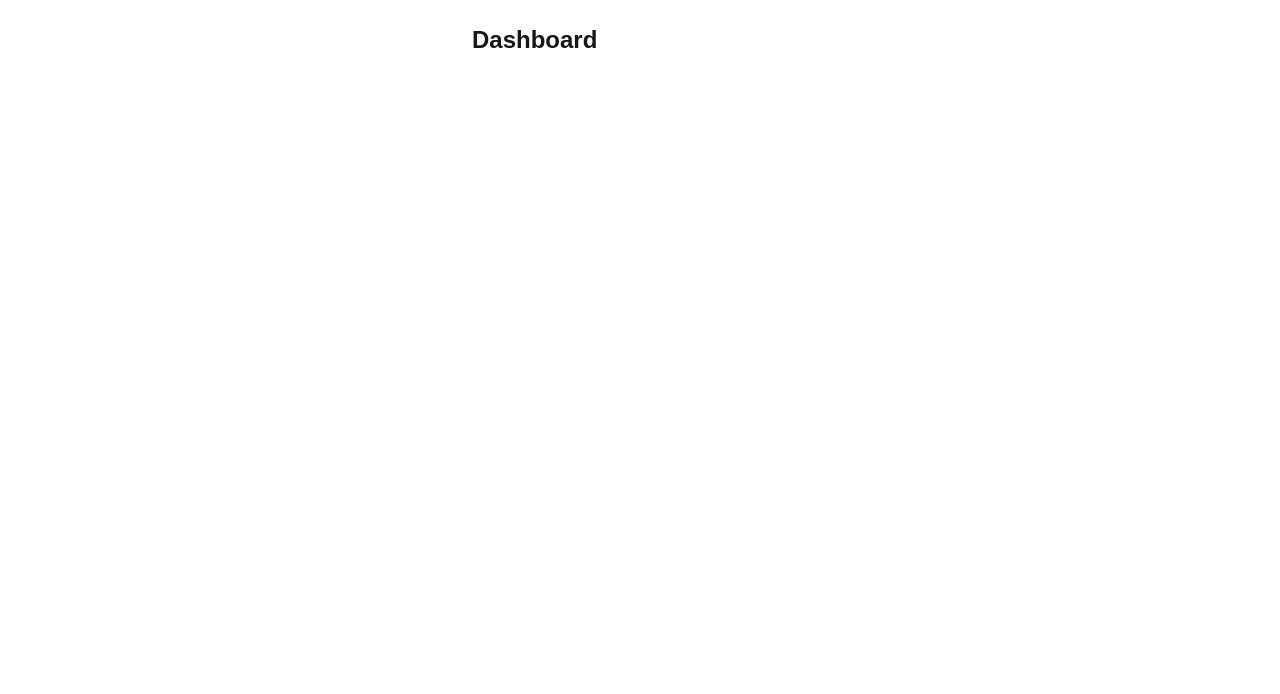
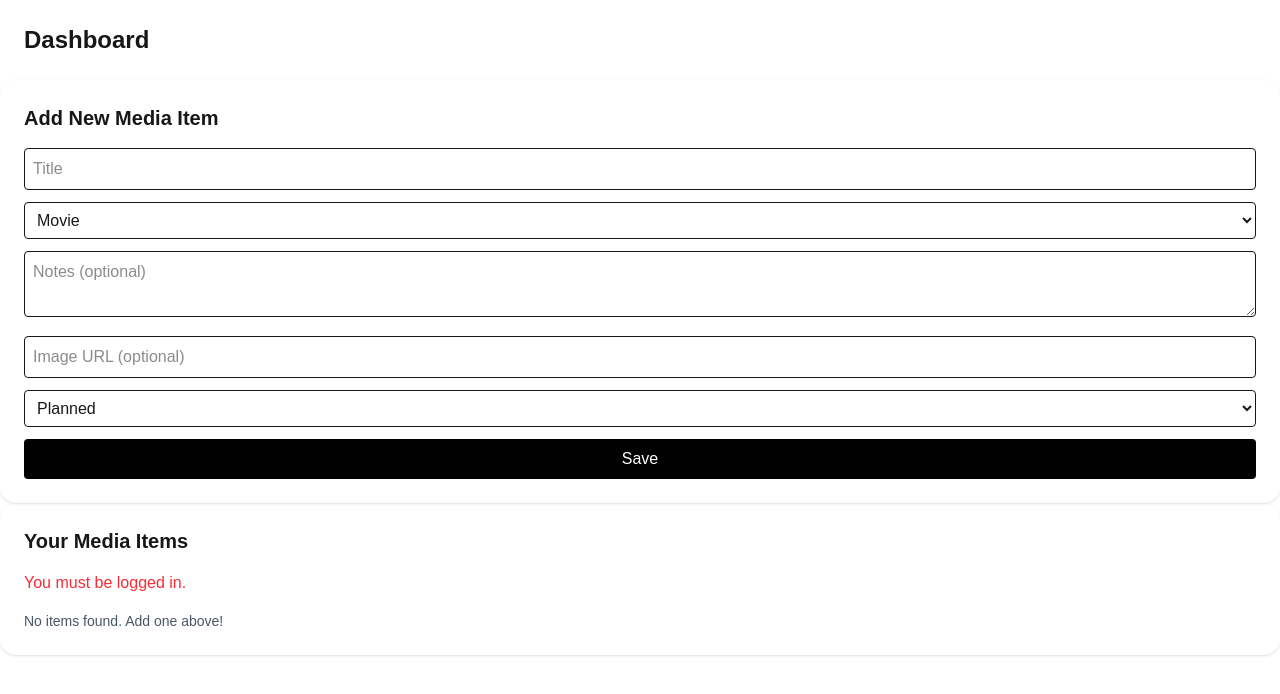
Before and after one commit to Saleem-Talha/WatchList, a Next.js app in the folder frontend/: page /dashboard in a window 1280 px wide. Shown: the top 694 px of the page. Built offline with nearby package versions, Linux system fonts and the light colour scheme.

Commit message:
create and show components made

```diff
--- /dev/null
+++ b/frontend/src/app/components/createMediaItem.tsx
@@ -0,0 +1,113 @@
+"use client";
+
+import { useState } from "react";
+
+export default function CreateMediaItem() {
+  const [title, setTitle] = useState("");
+  const [type, setType] = useState("movie");
+  const [notes, setNotes] = useState("");
+  const [imgUrl, setImgUrl] = useState("");
+  const [status, setStatus] = useState("planned");
+  const [error, setError] = useState("");
+  const [success, setSuccess] = useState("");
+
+  async function handleSubmit(e: React.FormEvent) {
+    e.preventDefault();
+    setError("");
+    setSuccess("");
+
+    const token = localStorage.getItem("token");
+    if (!token) {
+      setError("You must be logged in.");
+      return;
+    }
+
+    try {
+      const res = await fetch(`${process.env.NEXT_PUBLIC_API_URL}/api/media-items`, {
+        method: "POST",
+        headers: {
+          "Content-Type": "application/json",
+          "Authorization": `Bearer ${token}`,
+        },
+        body: JSON.stringify({ title, type, notes, imgUrl, status }),
+      });
+
+      const data = await res.json();
+      if (!res.ok) {
+        setError(data.message || "Failed to create media item.");
+        return;
+      }
+
+      setSuccess("Media item created successfully!");
+      setTitle("");
+      setNotes("");
+      setImgUrl("");
+      setType("movie");
+      setStatus("planned");
+    } catch (err) {
+      setError("Something went wrong. Please try again.");
+    }
+  }
+
+  return (
+    <div className="shadow p-6 rounded-2xl space-y-4">
+      <h2 className="text-xl font-semibold">Add New Media Item</h2>
+
+      <form onSubmit={handleSubmit} className="space-y-3">
+        <input
+          type="text"
+          placeholder="Title"
+          value={title}
+          onChange={(e) => setTitle(e.target.value)}
+          className="border w-full p-2 rounded"
+          required
+        />
+
+        <select
+          value={type}
+          onChange={(e) => setType(e.target.value)}
+          className="border w-full p-2 rounded"
+        >
+          <option value="movie">Movie</option>
+          <option value="series">Series</option>
+          <option value="anime">Anime</option>
+        </select>
+
+        <textarea
+          placeholder="Notes (optional)"
+          value={notes}
+          onChange={(e) => setNotes(e.target.value)}
+          className="border w-full p-2 rounded"
+        />
+
+        <input
+          type="url"
+          placeholder="Image URL (optional)"
+          value={imgUrl}
+          onChange={(e) => setImgUrl(e.target.value)}
+          className="border w-full p-2 rounded"
+        />
+
+        <select
+          value={status}
+          onChange={(e) => setStatus(e.target.value)}
+          className="border w-full p-2 rounded"
+        >
+          <option value="planned">Planned</option>
+          <option value="watching">Watching</option>
+          <option value="watched">Watched</option>
+        </select>
+
+        {error && <p className="text-red-600 text-sm">{error}</p>}
+        {success && <p className="text-green-600 text-sm">{success}</p>}
+
+        <button
+          type="submit"
+          className="bg-black text-white w-full py-2 rounded hover:bg-gray-800"
+        >
+          Save
+        </button>
+      </form>
+    </div>
+  );
+}
--- /dev/null
+++ b/frontend/src/app/components/showMediaItem.tsx
@@ -0,0 +1,164 @@
+"use client";
+import { useState, useEffect, useMemo } from "react";
+import MediaItem from "../types/MediaItem";
+export default function ShowMediaItem() {
+  const [items, setItems] = useState<MediaItem[]>([]);
+  const [loading, setLoading] = useState(true);
+  const [error, setError] = useState("");
+  const [success, setSuccess] = useState("");
+
+  const token = useMemo(
+    () =>
+      typeof window !== "undefined" ? localStorage.getItem("token") : null,
+    []
+  );
+
+  useEffect(() => {
+    if (!token) {
+      setError("You must be logged in.");
+      setLoading(false);
+      return;
+    }
+    (async () => {
+      setLoading(true);
+      setError("");
+      setSuccess("");
+      try {
+        const res = await fetch(
+          `${process.env.NEXT_PUBLIC_API_URL}/api/media-items`,
+          {
+            method: "GET",
+            headers: {
+              "Content-Type": "application/json",
+              Authorization: `Bearer ${token}`,
+            },
+            cache: "no-store",
+          }
+        );
+        const data = await res.json();
+        if (!res.ok) {
+          setError(data.message || "Failed to fetch media items.");
+          setLoading(false);
+          return;
+        }
+        setItems(data);
+      } catch (err) {
+        setError("Something went wrong. Please try again.");
+      } finally {
+        setLoading(false);
+      }
+    })();
+  }, [token]);
+
+  async function handleDelete(id: string) {
+    const token =
+      typeof window !== "undefined" ? localStorage.getItem("token") : null;
+    if (!token) {
+      setError("You must be logged in.");
+      return;
+    }
+    setError("");
+    setSuccess("");
+    const prev = items;
+    setItems((p) => p.filter((it) => it._id !== id));
+    try {
+      const res = await fetch(
+        `${process.env.NEXT_PUBLIC_API_URL}/api/media-items/${id}`,
+        {
+          method: "DELETE",
+          headers: {
+            Authorization: `Bearer ${token}`,
+          },
+        }
+      );
+      if (!res.ok) {
+        const data = await res.json().catch(() => ({}));
+        setItems(prev); // rollback
+        setError(data.message || data.error || "Failed to delete item.");
+        return;
+      }
+      setSuccess("Item deleted.");
+    } catch (err) {
+      setError("Something went wrong. Please try again.");
+      setItems(prev);
+      return;
+    }
+  }
+
+  return (
+    <>
+      <div className="shadow p-6 rounded-2xl space-y-4">
+        <div className="text-xl font-semibold">Your Media Items</div>
+        {loading && <div>Loading...</div>}
+        {error && <div className="text-red-500">{error}</div>}
+        {!loading && items.length == 0 && (
+          <p className="text-sm text-gray-600">
+            No items found. Add one above!
+          </p>
+        )}
+        {!loading && items.length > 0 && (
+          <div className="overflow-x-auto">
+            <table className="min-w-full border rounded">
+                <thead className=" text-left text-sm">
+
+                    <tr>
+
+                        <th className="px-3 py-2 border-b">Title</th>
+                        <th className="px-3 py-2 border-b">Type</th>
+                        <th className="px-3 py-2 border-b">Notes</th>
+                        <th className="px-3 py-2 border-b">Image</th>
+                        <th className="px-3 py-2 border-b">Status</th>
+                        <th className="px-3 py-2 border-b">Actions</th>
+                    </tr>
+                    </thead>
+                    <tbody>
+                    {items.map((it) => (
+                        <tr key={it._id} className="text-sm">
+                        <td className="px-3 py-2 border-b">{it.title}</td>
+                        <td className="px-3 py-2 border-b capitalize">{it.type}</td>
+                        <td className="px-3 py-2 border-b">
+                            {it.notes || <span className="text-gray-400">—</span>}
+                        </td>
+                        <td className="px-3 py-2 border-b">
+                            {it.imgUrl ? (
+                            <a
+                                href={it.imgUrl}
+                                target="_blank"
+                                rel="noopener noreferrer"
+                                className="text-blue-600 underline"
+                            >
+                                View
+                            </a>
+                            ) : (
+                            <span className="text-gray-400">—</span>
+                            )}
+                        </td>
+                        <td className="px-3 py-2 border-b">{it.status}</td>
+                        <td className="px-3 py-2 border-b">
+                            <div className="flex gap-2">
+                            <button
+                                className="text-xs border px-2 py-1 rounded"
+                                onClick={() =>
+                                console.log("open update modal for", it._id)
+                                }
+                            >
+                                Update
+                            </button>
+                            <button
+                                className="text-xs border px-2 py-1 rounded"
+                                onClick={() => handleDelete(it._id)}
+                            >
+                                Delete
+                            </button>
+                            </div>
+                        </td>
+                        </tr>
+                    ))}
+                    </tbody>
+            </table>
+          </div>
+        )}
+      </div>
+    </>
+  );
+}
--- a/frontend/src/app/dashboard/page.tsx
+++ b/frontend/src/app/dashboard/page.tsx
@@ -1,11 +1,15 @@
-
+import CreateMediaItem from "@/app/components/createMediaItem";
+import ShowMediaItem from "../components/showMediaItem";
 export default function Dashboard(){
     return(
         <>
-        <div className="mx-auto max-w-sm p-6 space-y-4">
+        <div className="mx-auto p-6 space-y-4">
             <h1 className="text-2xl font-bold">Dashboard</h1>
-            <p className="text-white">This is a placeholder for the dashboard page.</p>
+
+
         </div>
+        <CreateMediaItem/>
+        <ShowMediaItem/>
         </>
     )
 }
--- /dev/null
+++ b/frontend/src/app/types/MediaItem.ts
@@ -0,0 +1,12 @@
+type MediaItem={
+        _id: string;
+        title: string;
+        type: "movie" | "series" | "anime";
+        notes?: string;
+        imgUrl?: string;
+        status: "planned" | "watching" | "watched";
+        createdAt: string;
+        updatedAt: string;
+    };
+
+export default MediaItem;
```
